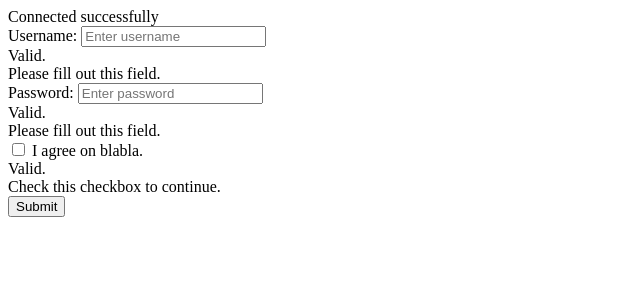
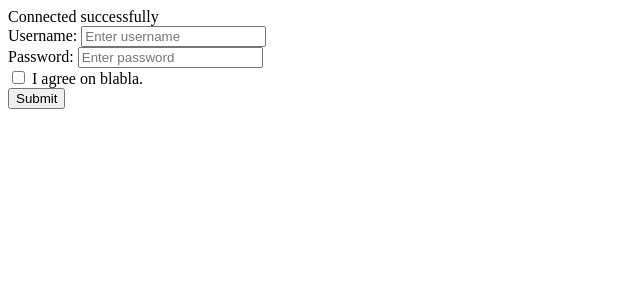
Before and after one commit to Hershewajue/sahcoop, a PHP site: page /dashboard.php in a window 1280 px wide. Shown: the top 300 px of the page, without its empty margins (0-640 px from the left). Run offline with PHP 8.4, Linux system fonts and the light colour scheme.

Commit message:
SahCoop Website

```diff
--- a/dashboard.php
+++ b/dashboard.php
@@ -35,24 +35,18 @@ $conn = null;
 
 <body>
     <div>
-        <form action="dashboard.php" class="was-validated">
+        <form method="post" action="dashboard.php" class="was-validated">
             <div class="mb-3 mt-3">
                 <label for="uname" class="form-label">Username:</label>
                 <input type="text" class="form-control" id="uname" placeholder="Enter username" name="uname" required>
-                <div class="valid-feedback">Valid.</div>
-                <div class="invalid-feedback">Please fill out this field.</div>
             </div>
             <div class="mb-3">
                 <label for="pwd" class="form-label">Password:</label>
                 <input type="password" class="form-control" id="pwd" placeholder="Enter password" name="pswd" required>
-                <div class="valid-feedback">Valid.</div>
-                <div class="invalid-feedback">Please fill out this field.</div>
             </div>
             <div class="form-check mb-3">
                 <input class="form-check-input" type="checkbox" id="myCheck" name="remember" value="t" required>
                 <label class="form-check-label" for="myCheck">I agree on blabla.</label>
-                <div class="valid-feedback">Valid.</div>
-                <div class="invalid-feedback">Check this checkbox to continue.</div>
             </div>
             <button type="submit" name="submit2" class="btn btn-primary">Submit</button>
         </form>
--- a/login.php
+++ b/login.php
@@ -103,7 +103,7 @@ if(isset($_POST['login'])){
             <a href="#" target="_blank" class="youtube"><i class="fa fa-youtube"></i></a>
             <p class="text-white-50 mt-4">&copy; SAHCO Staff Multipurpose Cooperative Society 2023</p>
         </div>
-    </div><!--
+    </div>
     <script src="https://ajax.googleapis.com/ajax/libs/jquery/3.6.3/jquery.min.js"></script>
     <script src="https://cdn.jsdelivr.net/npm/sweetalert2@11"></script>
 
@@ -141,7 +141,7 @@ if(isset($_POST['login'])){
 
             })
         });
-    </script>-->
+    </script>
 </body>
 
 </html>
--- a/register.php
+++ b/register.php
@@ -346,7 +346,7 @@ $conn = null;
             <a href="#" target="_blank" class="youtube"><i class="fa fa-youtube"></i></a>
             <p class="text-white-50 mt-4">&copy; SAHCO Staff Multipurpose Cooperative Society 2023</p>
         </div>
-    </div><!--
+    </div>
     <script src="https://ajax.googleapis.com/ajax/libs/jquery/3.6.3/jquery.min.js"></script>
     <script src="https://cdn.jsdelivr.net/npm/sweetalert2@11"></script>
 
@@ -384,7 +384,7 @@ $conn = null;
 
             })
         });
-    </script>-->
+    </script>
 </body>
 
 </html>
--- a/tracking.php
+++ b/tracking.php
@@ -47,7 +47,7 @@
             <img class="img-thumbnail" width="400" height="400" src="img/tracking.jpg" alt="Sahco Logo">
         </div>
         <div class="col-sm-8 img-thumbnail">
-            <form method="post" action="connect.php" class="needs-validated mx-auto">
+            <form method="post" action="tracking.php" class="needs-validated mx-auto">
                 <h1 class="display-6 mt-4 mb-4">Application tracking</h1>
                 <div class="input-group mb-3 mt-3">
                     <span class="input-group-text">Application number or Staff ID:</span>
@@ -77,7 +77,7 @@
             <a href="#" target="_blank" class="youtube"><i class="fa fa-youtube"></i></a>
             <p class="text-white-50 mt-4">&copy; SAHCO Staff Multipurpose Cooperative Society 2023</p>
         </div>
-    </div><!--
+    </div>
     <script src="https://ajax.googleapis.com/ajax/libs/jquery/3.6.3/jquery.min.js"></script>
     <script src="https://cdn.jsdelivr.net/npm/sweetalert2@11"></script>
 
@@ -115,7 +115,7 @@
 
             })
         });
-    </script>-->
+    </script>
 </body>
 
 </html>
```
